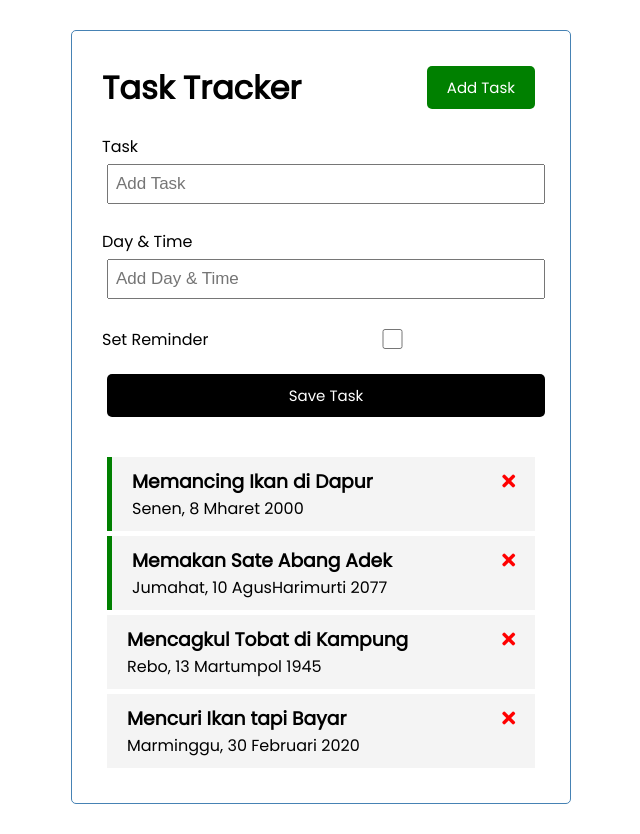
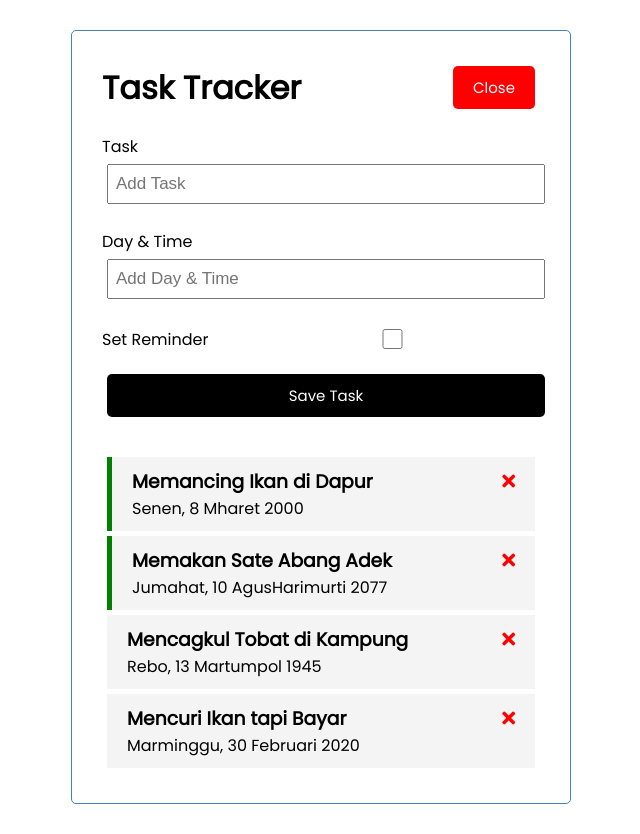
Before and after one commit to williamtobing/vue-task-tracker, a Vue app: page / in a window 1280 px wide. Both pictures are taken after a click on the button "Add Task". Shown: the whole page, without its empty margins (319-959 px from the left). Built offline with nearby package versions, Linux system fonts and the light colour scheme.

Commit message:
static ui finished

```diff
--- a/src/App.vue
+++ b/src/App.vue
@@ -1,7 +1,14 @@
 <template>
   <div class="container">
-    <Header title="Task Tracker" />
-    <AddTask @add-task="addTask" />
+    <Header
+      @toggle-add-task="toggleAddTask"
+      title="Task Tracker"
+      :showAddTask="showAddTask"
+    />
+
+    <div v-show="showAddTask">
+      <AddTask @add-task="addTask" />
+    </div>
     <Tasks
       @toggle-reminder="toggleReminder"
       @delete-task="deleteTask"
@@ -25,6 +32,7 @@
   data() {
     return {
       tasks: [],
+      showAddTask: false,
     };
   },
   created() {
@@ -56,6 +64,9 @@
     ];
   },
   methods: {
+    toggleAddTask() {
+      this.showAddTask = !this.showAddTask;
+    },
     addTask(task) {
       this.tasks = [...this.tasks, task];
     },
--- a/src/components/Button.vue
+++ b/src/components/Button.vue
@@ -13,7 +13,7 @@
   },
   methods: {
     onClick() {
-      console.log("Clicked");
+      this.$emit("btn-click");
     },
   },
 };
--- a/src/components/Header.vue
+++ b/src/components/Header.vue
@@ -1,7 +1,11 @@
 <template>
   <header>
     <h1>{{ title }}</h1>
-    <Button text="Add Task" color="green" />
+    <Button
+      @btn-click="$emit('toggle-add-task')"
+      :text="showAddTask ? 'Close' : 'Add Task'"
+      :color="showAddTask ? 'red' : 'green'"
+    />
   </header>
 </template>
 
@@ -12,6 +16,7 @@
   name: "Header",
   props: {
     title: String,
+    showAddTask: Boolean,
   },
   components: {
     Button,
```
